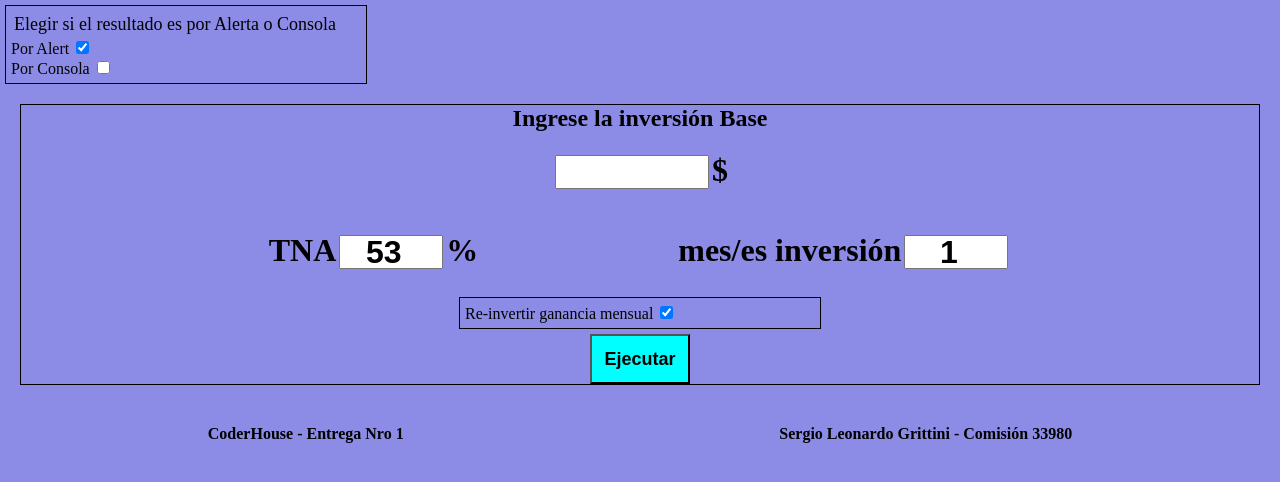
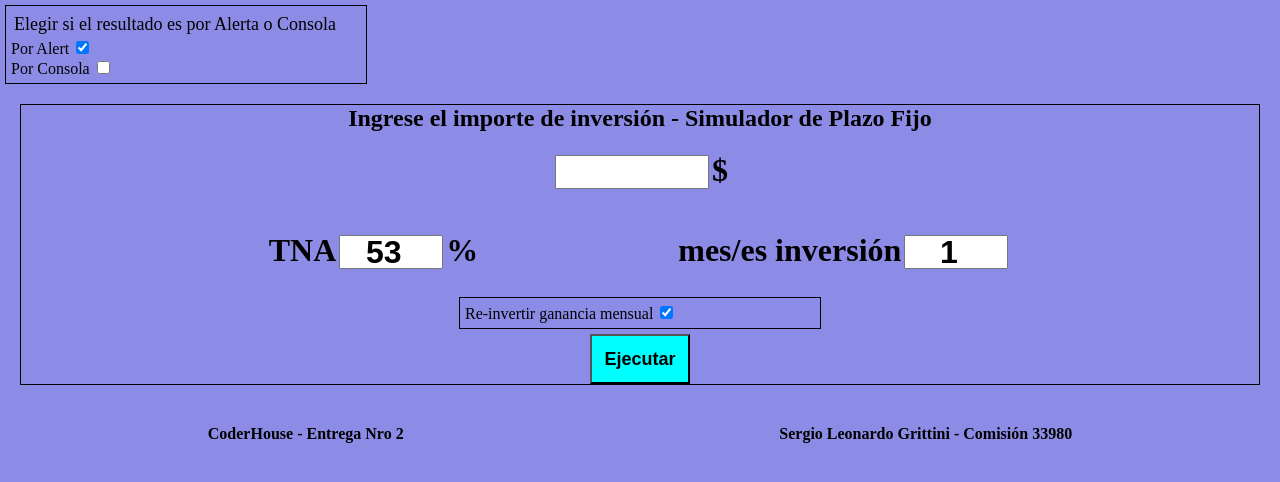
Before and after one commit to sgrittini/entrega2-simuladorInteractivo, a plain HTML site: page index.html in a window 1280 px wide. Drawn offline with Linux system fonts and the light colour scheme.

Commit message:
first commit

```diff
--- a/index.html
+++ b/index.html
@@ -5,7 +5,7 @@
     <meta http-equiv="X-UA-Compatible" content="IE=edge">
     <meta name="viewport" content="width=device-width, initial-scale=1.0">
     <link rel="stylesheet" href="./style.css">
-    <title>Document</title>
+    <title>Entrega Nro 2 - Simulador Interactivo</title>
 </head>
 <body>
 
@@ -19,7 +19,7 @@
             <label for="console"> Por Consola <input id="console" name="console" type="checkbox"></label>
         </div>
         <div class="contenedorBotones">
-            <h2>Ingrese la inversión Base</h2>
+            <h2>Ingrese el importe de inversión - Simulador de Plazo Fijo</h2>
             <div class="divInput">
                 <input class="inpInversion pesos" onfocus="this.select()" id="inpInversion" onchange="formatoNumerico(this)" type="text">
                 <p>$</p>
@@ -45,7 +45,7 @@
     </main>
     <footer>
         <div class="contenedorFooter">
-            <div>CoderHouse - Entrega Nro 1</div>
+            <div>CoderHouse - Entrega Nro 2</div>
             <div>Sergio Leonardo Grittini - Comisión 33980 </div>
         </div>
     </footer>
```
